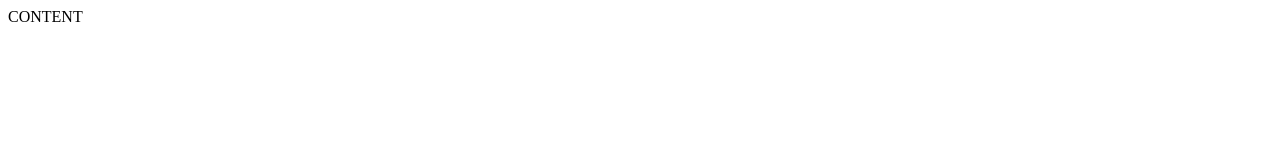
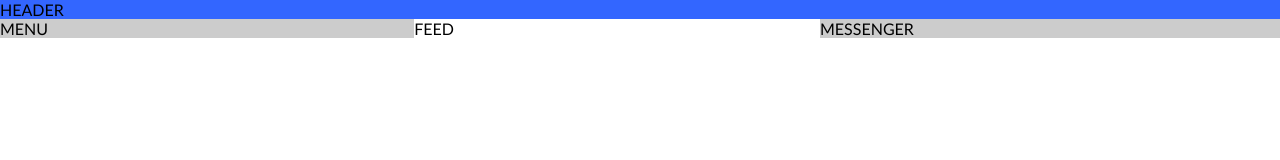
Before and after one commit to Andzej-F/8-facebook, a plain HTML site: page index.html in a window 1280 px wide. Drawn offline with Linux system fonts and the light colour scheme.

Commit message:
initial commit

```diff
--- /dev/null
+++ b/css/layout.css
@@ -0,0 +1,27 @@
+body {
+	display: grid;
+	grid-template-columns: 100 px 1fr 140px;
+	grid-template-areas:
+			"head head head"
+			"menu feed msg";
+}
+
+header {
+	grid-area: head;
+	background-color: #3366ff;
+
+}
+
+aside {
+	background-color: #ccc;
+}
+.menu {
+	grid-area: menu;
+}
+.messenger {
+	grid-area: msg;
+}
+
+main {
+	grid-area: feed;
+}
--- /dev/null
+++ b/css/reset.css
@@ -0,0 +1,8 @@
+body,
+body * {
+    margin: 0;
+    padding: 0;
+    vertical-align: top;
+    box-sizing: border-box;
+    font-family: 'Gill Sans', 'Gill Sans MT', Calibri, 'Trebuchet MS', sans-serif;
+}
--- a/index.html
+++ b/index.html
@@ -4,8 +4,22 @@
     <meta charset="UTF-8">
     <meta name="viewport" content="width=device-width, initial-scale=1.0">
     <title>Facebook</title>
+    <link rel="stylesheet" href="./css/reset.css">
+    <link rel="stylesheet" href="./css/layout.css">
+    <link rel="stylesheet" href="./css/posts.css">
 </head>
 <body>
-    CONTENT
+    <header>
+        HEADER
+    </header>
+    <aside class="menu">
+        MENU
+    </aside>
+    <main>
+        FEED
+    </main>
+    <aside class="messenger">
+        MESSENGER
+    </aside>
 </body>
 </html>
```
Also changed, not shown: css/posts.css (added), js/data.js (added), js/functions.js (added).
